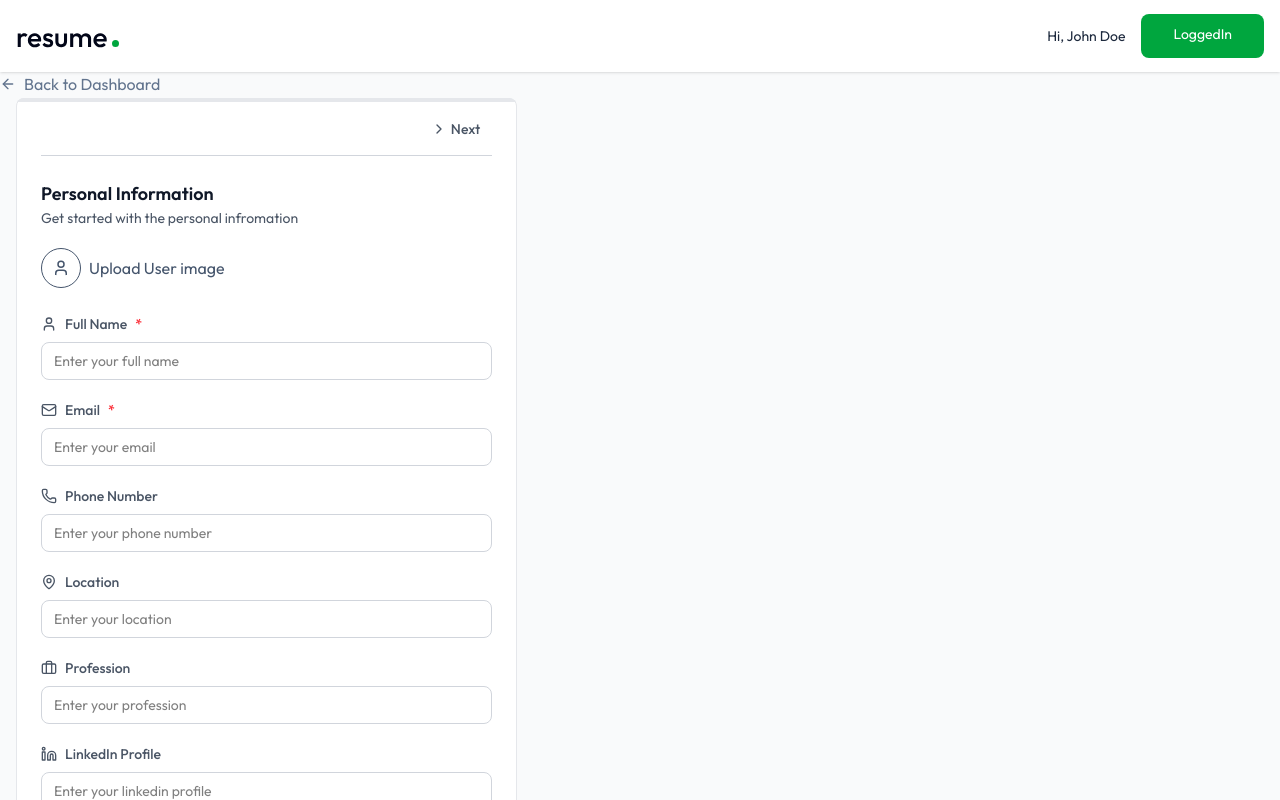
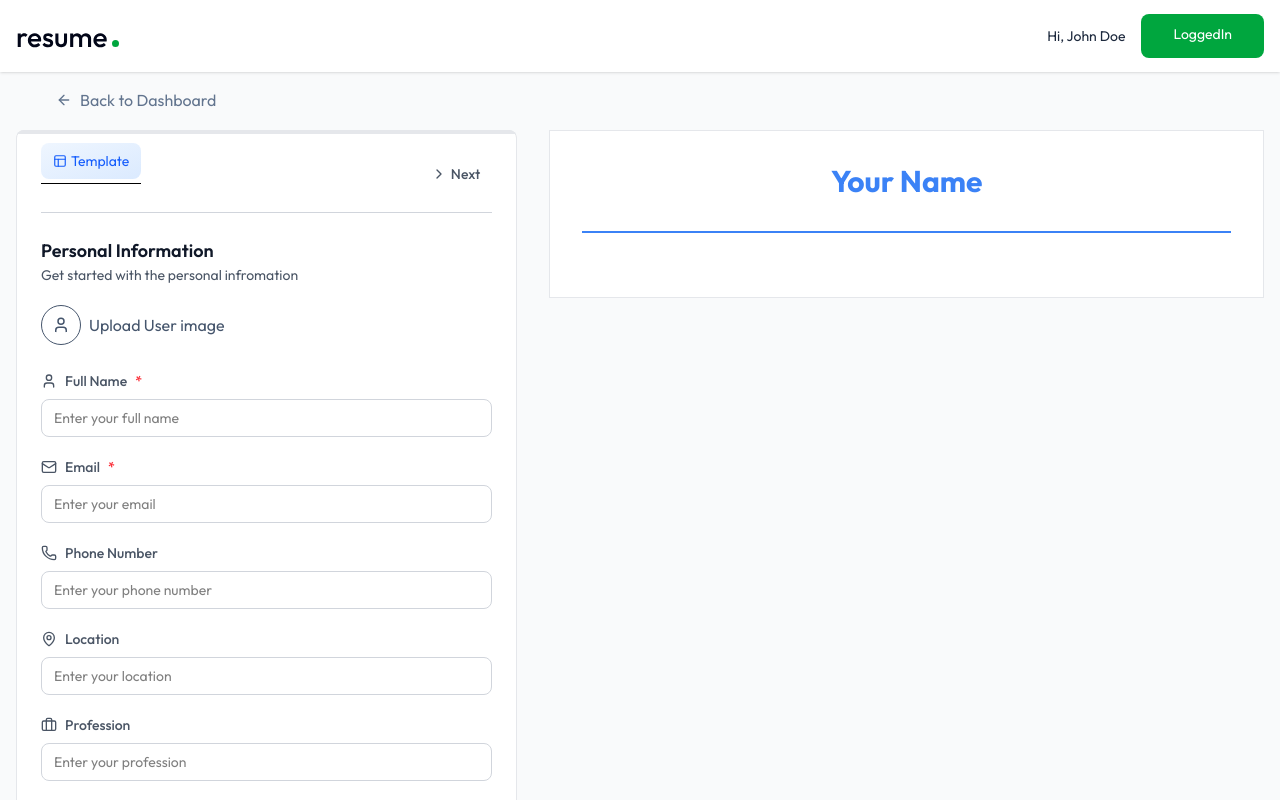
Before and after one commit to PruthvirajKharate/AIResumeBuilder, a React (Vite) app in the folder resume-builder/: page /app/builder/1 in a window 1280 px wide. Shown: the top 800 px of the page. Built offline with nearby package versions, Linux system fonts and the light colour scheme.

Commit message:
Resume Preview Done

```diff
--- a/resume-builder/src/components/PersonalInfoForm.jsx
+++ b/resume-builder/src/components/PersonalInfoForm.jsx
@@ -20,7 +20,7 @@ const PersonalInfoForm = ({
   };
   const fields = [
     {
-      key: "full name",
+      key: "full_name",
       label: "Full Name",
       icon: User,
       type: "text",
--- /dev/null
+++ b/resume-builder/src/components/ResumePreview.jsx
@@ -0,0 +1,67 @@
+import React from "react";
+import ClassicTemplate from "./templates/ClassicTemplate";
+import MinimalImageTemplate from "./templates/MinimalImageTemplate";
+import MinimalTemplate from "./templates/MinimalTemplate";
+import ModernTemplate from "./templates/ModernTemplate";
+
+const ResumePreview = ({ data, template, accentColor, classes = "" }) => {
+  const render_template = () => {
+    switch (template) {
+      case "modern":
+        return <ModernTemplate data={data} accentColor={accentColor} />;
+      case "minimal":
+        return <MinimalTemplate data={data} accentColor={accentColor} />;
+      case "minimal-image":
+        return <MinimalImageTemplate data={data} accentColor={accentColor} />;
+      default:
+        return <ClassicTemplate data={data} accentColor={accentColor} />;
+    }
+  };
+  return (
+    <div className="w-full bg-gray-100">
+      <div
+        id="resume_preview"
+        className={
+          "border border-gray-200 print:shadow-none print:border-none" + classes
+        }
+      >
+        {render_template()}
+      </div>
+      <style jsx>
+        {`
+          @page {
+            size: letter;
+            margin: 0;
+          }
+          @media print {
+            html,
+            body {
+              width: 8.5in;
+              height: 11in;
+              overflow: hidden;
+            }
+            body * {
+              visibility: hidden;
+            }
+            #resume-preview #resume-preview * {
+              visibility: visible;
+            }
+            #resume-preview {
+              position: absolute;
+              lef: 0;
+              top: 0;
+              width: 100%;
+              height: auto;
+              margin: 0;
+              padding: 0;
+              box-shadow: none !important
+              border: none !important
+            }
+          }
+        `}
+      </style>
+    </div>
+  );
+};
+
+export default ResumePreview;
--- /dev/null
+++ b/resume-builder/src/components/TemplateSelector.jsx
@@ -0,0 +1,88 @@
+import { Layout, Check } from "lucide-react";
+import React from "react";
+import { useState } from "react";
+
+const TemplateSelector = ({ selectedTemplate, onChange }) => {
+  const [isOpen, setIsOpen] = useState(false);
+  const templates = [
+    {
+      id: "classic",
+      name: "classic",
+      preview:
+        "A clean traditional resume format with clear sections and beautiful typography",
+    },
+    {
+      id: "modern",
+      name: "Modern",
+      preview:
+        "Sleek design with strategic use of color and modern font choices",
+    },
+    {
+      id: "minimal-image",
+      name: "Minimal Image",
+      preview: "Minimal design with a singel image and clean typography",
+    },
+    {
+      id: "minimal",
+      name: "Minimal",
+      preview: "Ultra clean design that puts your content front and center",
+    },
+  ];
+  return (
+    <div className="relative">
+      <button
+        className="flex items-center gap-1 text-sm text-blue-600
+      bg-gradient-to-br from-blue-50 to-blue-100 ring-blue-300 hover:ring
+      transition-all px-3 py-2 rounded-lg"
+        onClick={() => {
+          setIsOpen(!isOpen);
+        }}
+      >
+        <Layout size={14} />
+        <span className="max-sm:hidden">Template</span>
+      </button>
+      {isOpen && (
+        <div
+          className="absolute top-full w-xs p-3 mt-2 space-y-3 z-10 bg-white rounded-md
+            border border-gray-200 shadow-sm"
+        >
+          {templates.map((template) => {
+            return (
+              <div
+                key={template.id}
+                onClick={() => {
+                  onChange(template.id);
+                  setIsOpen(false);
+                }}
+                className={`relative p-3 border rounded-md cursor-pointer transition-all ${
+                  selectedTemplate === template.id
+                    ? "border-blue-400 bg-blue-100"
+                    : "border-gray-300 hover:border-gray-400 hover:bg-gray-100"
+                }`}
+              >
+                {selectedTemplate === template.id && (
+                  <div className="absolute top-2 right-2">
+                    <div className="size-5 bg-blue-400 rounded-full flex items-center justify-center">
+                      <Check className="w-3 h-3 text-white" />
+                    </div>
+                  </div>
+                )}
+                <div className="space-y-1">
+                  <h4 className="font-medium text-gray-800">{template.name}</h4>
+                  <div
+                    className="mt-2 p-2 bg-blue-50 rounded text-xs
+                    text-gray-500 italic"
+                  >
+                    {template.preview}
+                  </div>
+                </div>
+              </div>
+            );
+          })}
+        </div>
+      )}
+    </div>
+  );
+};
+
+export default TemplateSelector;
--- a/resume-builder/src/pages/ResumeBuilder.jsx
+++ b/resume-builder/src/pages/ResumeBuilder.jsx
@@ -14,6 +14,8 @@ import {
   ChevronRight,
 } from "lucide-react";
 import PersonalInfoForm from "../components/PersonalInfoForm";
+import ResumePreview from "../components/ResumePreview";
+import TemplateSelector from "../components/TemplateSelector";
 
 const ResumeBuilder = () => {
   const { resumeId } = useParams();
@@ -57,7 +59,7 @@ const ResumeBuilder = () => {
   }, []);
   return (
     <div>
-      <div>
+      <div className="mx-14 my-4">
         <Link
           to={"/app"}
           className="inline-flex gap-2 items-center text-slate-500
@@ -83,7 +85,14 @@ const ResumeBuilder = () => {
 
               {/* Section Navigation */}
               <div className="flex justify-between items-center mb-6 border-b border-gray-300 py-1">
-                <div></div>
+                <div className="flex justify-between items-center mb-6 border-b border-fray-300 py-1">
+                  <TemplateSelector
+                    selectedTemplate={resumeData.template}
+                    onChange={(template) => {
+                      setResumeData((prev) => ({ ...prev, template }));
+                    }}
+                  />
+                </div>
                 <div className="flex-items-center">
                   {activeSessionIndex !== 0 && (
                     <button
@@ -135,7 +144,15 @@ const ResumeBuilder = () => {
             </div>
           </div>
           {/* {Right Pannel} */}
-          <div></div>
+          <div className="lg:col-span-7 max-lg:mt-6">
+            <div>{/* Buttons */}</div>
+            {/* Resume Preview */}
+            <ResumePreview
+              data={resumeData}
+              template={resumeData.template}
+              accentColor={resumeData.accent_color}
+            />
+          </div>
         </div>
       </div>
     </div>
```
Also changed, not shown: resume-builder/src/components/templates/ClassicTemplate.jsx (renamed from resume-builder/src/assets/templates/ClassicTemplate.jsx), resume-builder/src/components/templates/MinimalImageTemplate.jsx (renamed from resume-builder/src/assets/templates/MinimalImageTemplate.jsx), resume-builder/src/components/templates/MinimalTemplate.jsx (renamed from resume-builder/src/assets/templates/MinimalTemplate.jsx), resume-builder/src/components/templates/ModernTemplate.jsx (renamed from resume-builder/src/assets/templates/ModernTemplate.jsx).
